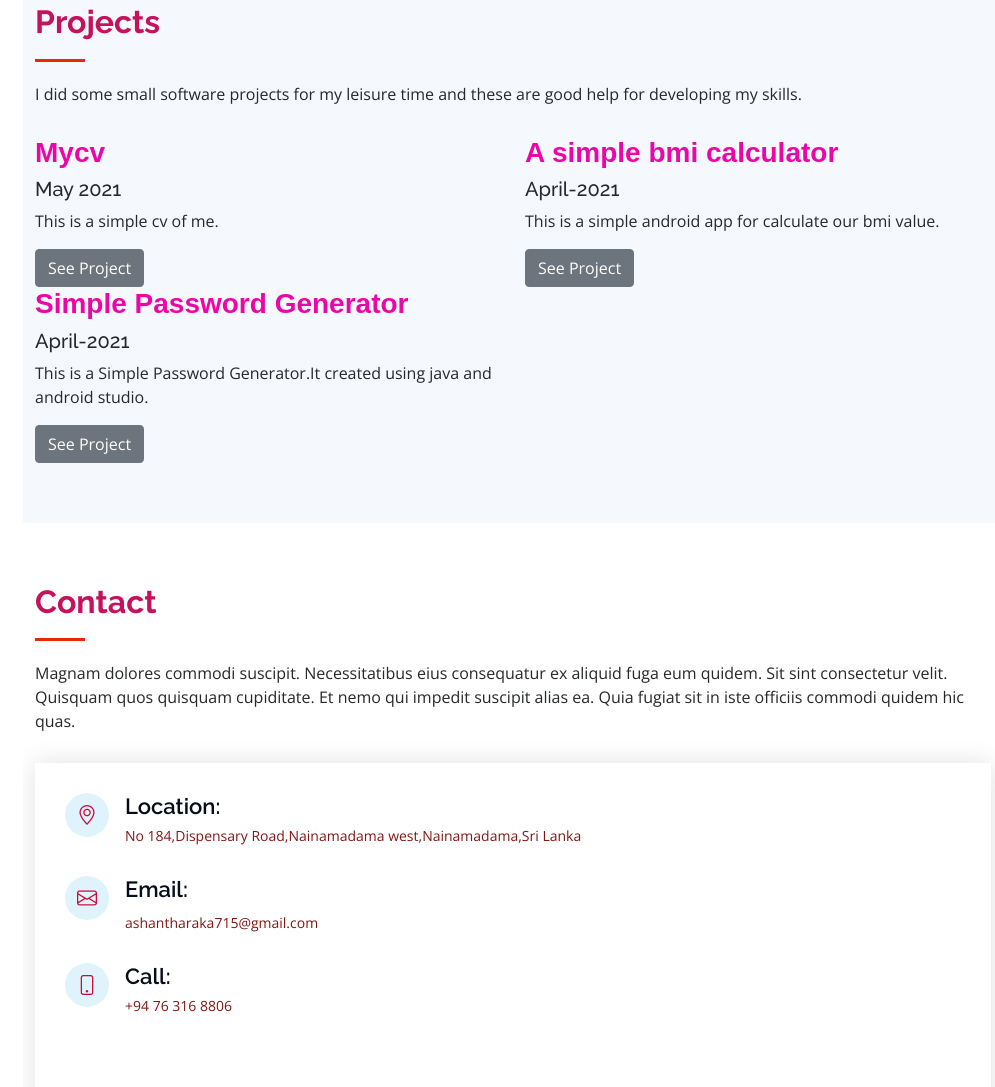
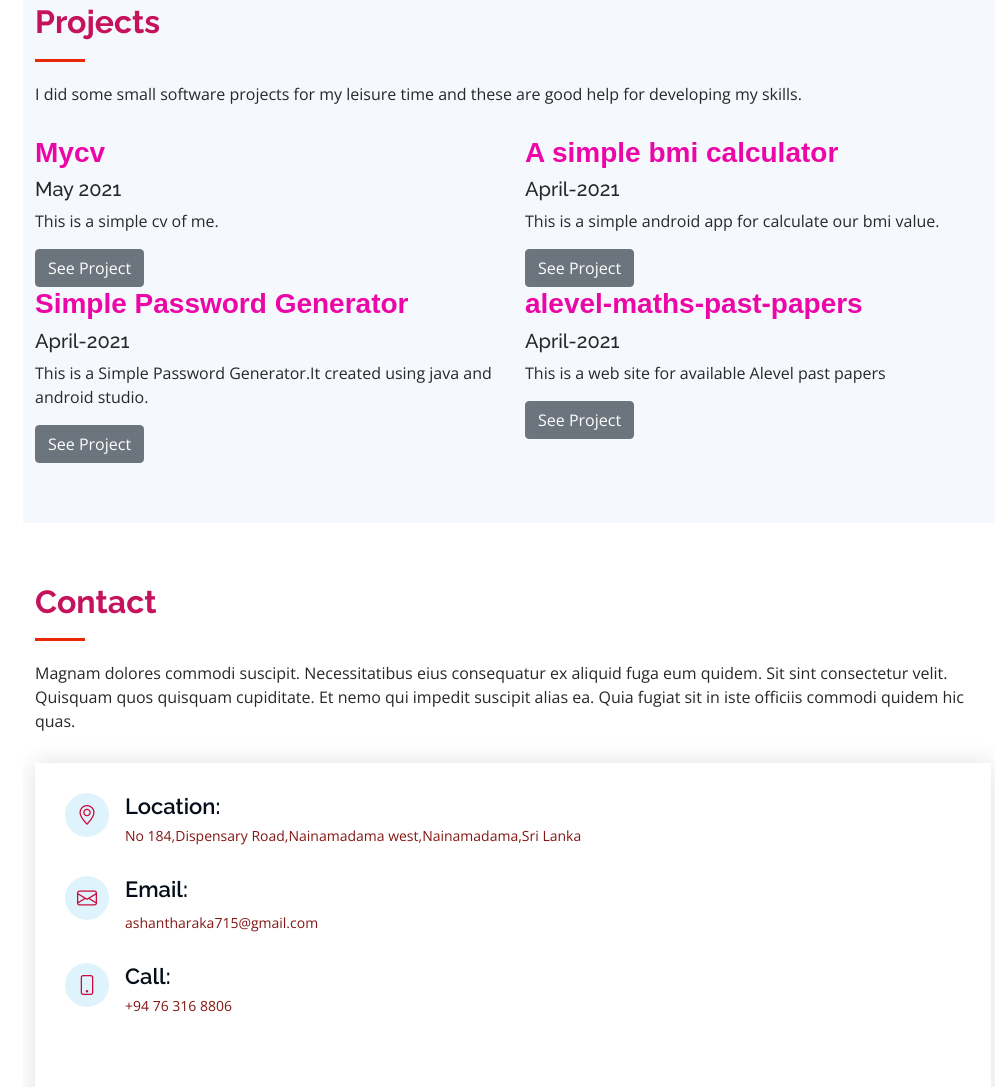
Before and after one commit to ashan-tharaka/My-Resume, a plain HTML site: page index.html in a window 1280 px wide. Shown: the part 3066-4153 px from the top of the page, without its empty margins (277-1272 px from the left). Drawn offline with nearby package versions, Linux system fonts and the light colour scheme; no server answers; grey boxes are pictures that could not be loaded.

Commit message:
Update index.html
add a another project

```diff
--- a/index.html
+++ b/index.html
@@ -313,6 +313,14 @@
                             <a href="https://github.com/ashan-tharaka/BMI-Calculator" target="_blank"><button class="btn btn-secondary">See Project</button>
                             </a>
                         </div>
+                        <h3 class="resume-title" id="project">
+                            alevel-maths-past-papers</h3>
+                        <div class="resume-item">
+                            <h5>April-2021</h5>
+                            <p>This is a web site for available Alevel past papers</p>
+                            <a href="https://alevel-maths-past-papers.herokuapp.com/" target="_blank"><button class="btn btn-secondary">See Project</button>
+                            </a>
+                        </div>
 
 
 
```
